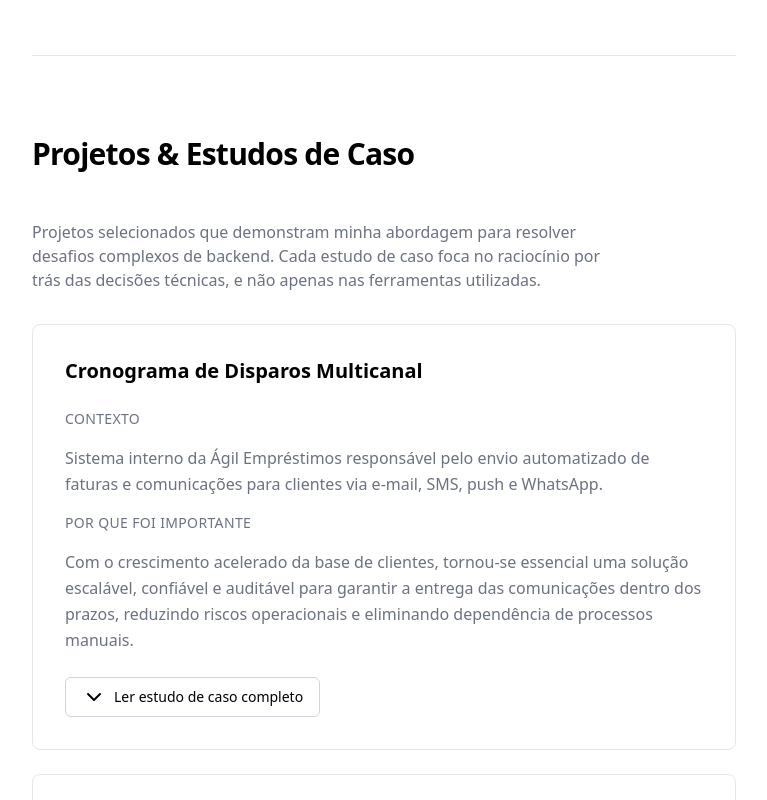
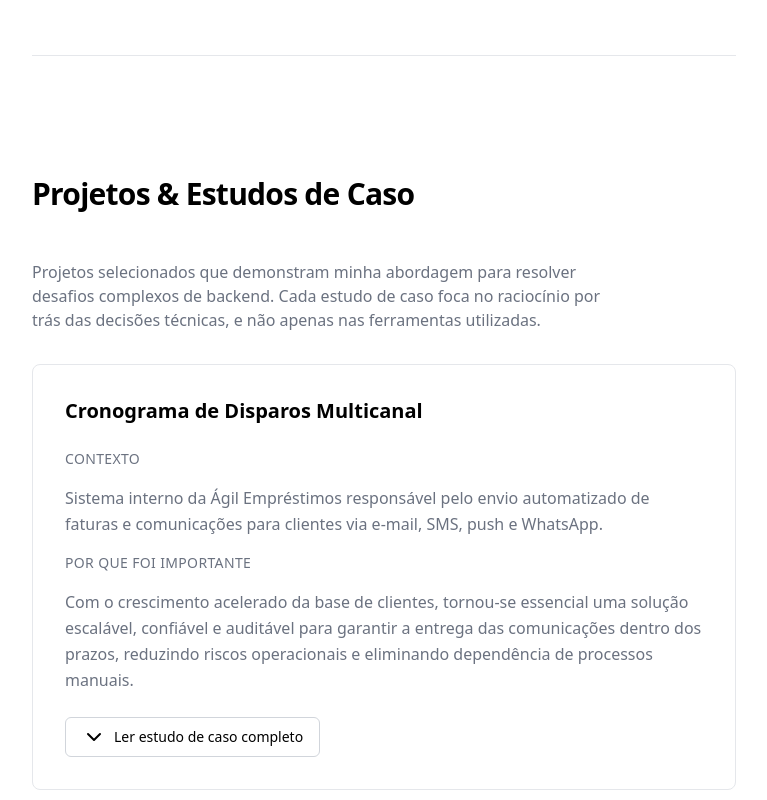
Before and after one commit to lezzin/lezzin.github.io, a Vue app: page / in a window 1280 px wide. Shown: the part 2320-3120 px from the top of the page, without its empty margins (256-1023 px from the left). Built offline with nearby package versions, Linux system fonts and the light colour scheme.

Commit message:
style - add padding to projects section

```diff
--- a/src/components/sections/ProjectsSection.vue
+++ b/src/components/sections/ProjectsSection.vue
@@ -7,7 +7,7 @@ import Divider from '../ui/Divider.vue';
 </script>
 
 <template>
-    <section id="projects">
+    <section id="projects" class="pt-10">
         <Title> Projetos & Estudos de Caso</Title>
 
         <Subtitle>
```
